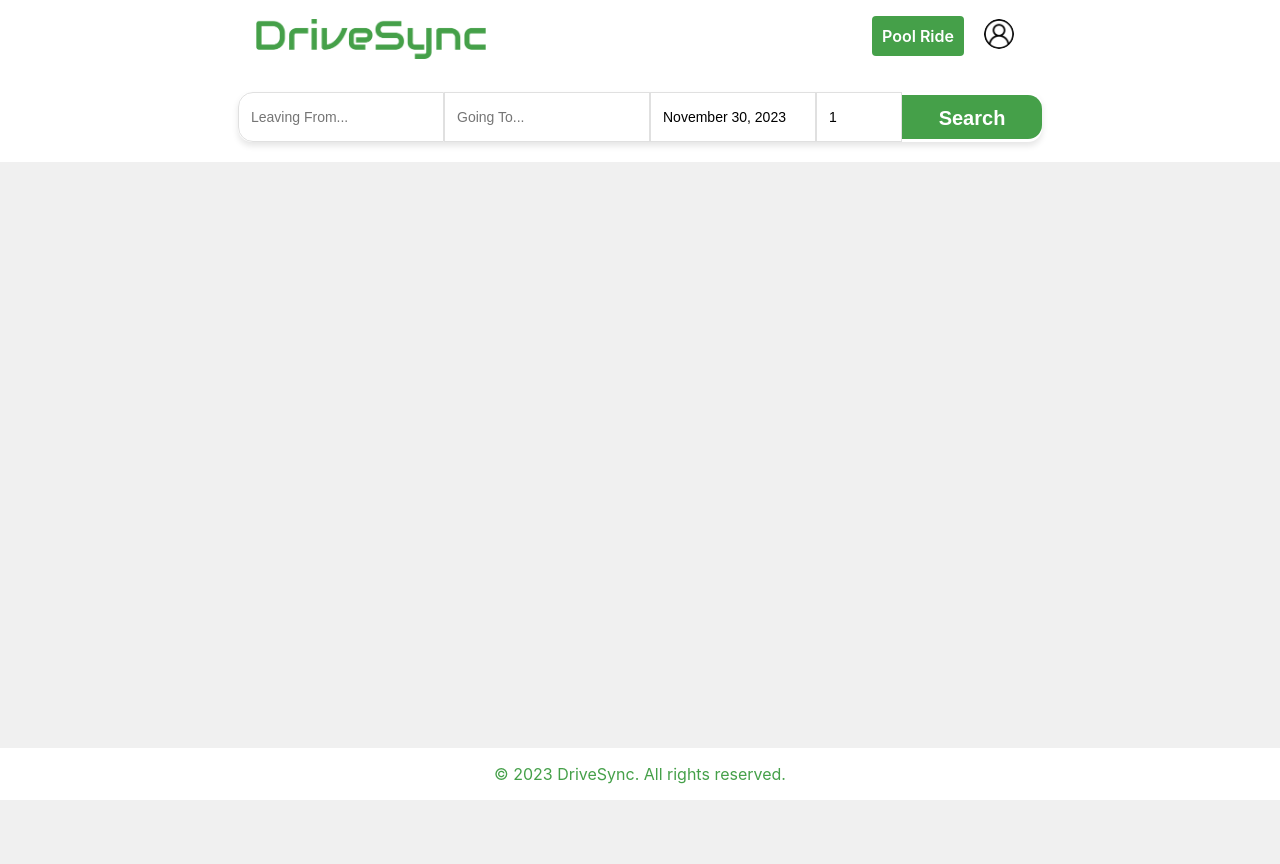
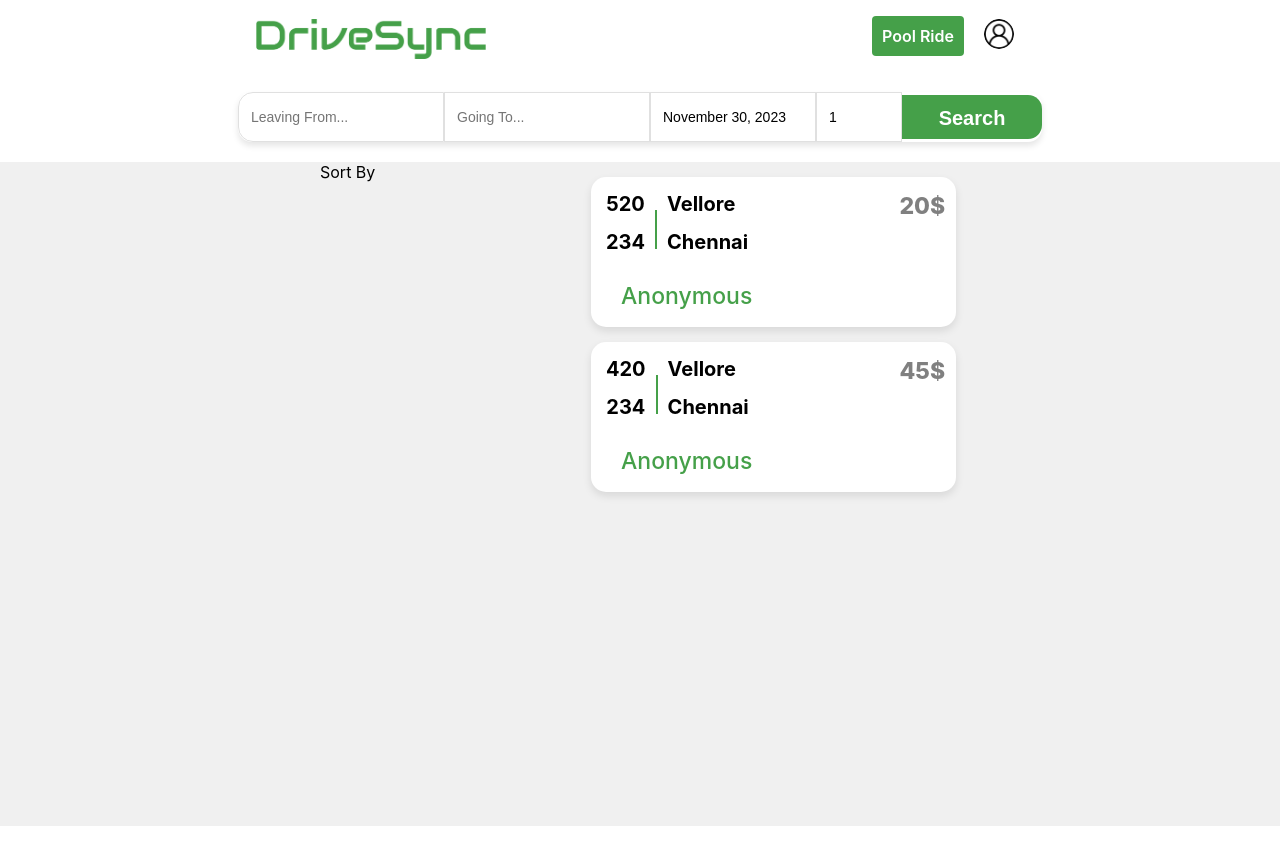
Before and after one commit to gyanoday06/DriveSync, a React (Create React App) app: page /ridepage in a window 1280 px wide. Shown: the top 864 px of the page. After the commit the page ends 826 px from the top, so only its background shows below. Built offline with nearby package versions, Linux system fonts and the light colour scheme.

Commit message:
created ride cards

```diff
--- a/src/pages/RidePage.css
+++ b/src/pages/RidePage.css
@@ -2,17 +2,142 @@
   height: 100vh;
 }
 
-.searchbar-container-ride-page{
+.searchbar-container-ride-page {
   margin-top: 20px;
   display: flex;
   justify-content: center;
 }
 
-.ride-page-content{
+.ride-page-content-background {
   margin-top: 20px;
   display: flex;
-    height: 100%;
+  height: 83%;
   width: 100%;
   justify-content: center;
   background-color: #f0f0f0;
 }
+
+.ride-page-content {
+  display: flex;
+  flex-direction: row;
+  height: 100%;
+  width: 50%;
+}
+
+.filter-content {
+  width: 40%;
+  /* background-color: red; */
+}
+
+
+
+.rides-content {
+  width: 60%;
+}
+
+.ride-card {
+  display: flex;
+  flex-direction: column;
+  height: 150px;
+  width: 95%;
+  border-radius: 15px;
+  margin: 15px;
+  background-color: white;
+  box-shadow: 0 4px 8px rgba(0, 0, 0, 0.1);
+  transition: transform 0.3s ease-in-out;
+}
+
+.ride-card:hover {
+  transform: scale(1) translateY(-3px);
+}
+
+.ride-detail {
+  display: flex;
+  height: 70%;
+  flex-direction: row;
+}
+
+.ride-detail-info {
+  width: 80%;
+  padding: 15px;
+  display: flex;
+  flex-direction: row;
+  justify-content: flex-start;
+}
+
+.ride-detail-info-time {
+  display: flex;
+  flex-direction: column;
+  justify-content: flex-start;
+  align-items: center;
+  font-weight: 650;
+  font-size: 20px;
+}
+
+.ride-detail-info-source-time {
+  display: flex;
+  justify-content: center;
+  align-items: flex-start;
+  height: 50%;
+}
+
+.ride-detail-info-destination-time {
+  display: flex;
+  justify-content: center;
+  align-items: flex-start;
+  height: 50%;
+}
+
+.ride-detail-info-travel-line {
+  display: flex;
+  justify-content: center;
+  align-self: center;
+  height: 50%;
+  margin-left: 10px;
+  border: 1px solid #45a049;
+}
+
+.ride-detail-info-place {
+  display: flex;
+  flex-direction: column;
+  justify-content: flex-start;
+  align-items: flex-start;
+  font-weight: 650;
+  font-size: 20px;
+}
+
+.ride-detail-info-source-name {
+  display: flex;
+  justify-content: flex-start;
+  align-items: flex-start;
+  height: 50%;
+  margin-left: 10px;
+}
+
+.ride-detail-info-destination-name {
+  display: flex;
+  margin-left: 10px;
+  justify-content: flex-start;
+  align-items: flex-start;
+  height: 50%;
+}
+
+.ride-detail-price {
+  width: 20%;
+  display: flex;
+  padding-top: 15px;
+  font-weight: 780;
+  font-size: 23px;
+  color: gray;
+  justify-content: center;
+}
+
+.person-detail {
+  display: flex;
+  height: 30%;
+  padding-left: 30px;
+  font-weight: 500;
+  font-size: 23px;
+  align-items: flex-start;
+  color: #45a049;
+}
--- a/src/pages/RidePage.js
+++ b/src/pages/RidePage.js
@@ -1,20 +1,71 @@
-import React from 'react';
+import React, { useState, useEffect } from 'react';
 import NavigationBar from '../components/NavigationBar';
 import SearchBar from '../components/SearchBar';
-import Footer from '../components/Footer';
 import './RidePage.css';
 
 const RidePage = () => {
+  const [isRide, setIsRide] = useState(true);
+  const rides = [
+    { price: '20$', source: 'Vellore', dest: 'Chennai', name: 'Anonymous', starttime: 520, endtime: 234, carname: 'Swift' },
+    { price: '45$', source: 'Vellore', dest: 'Chennai', name: 'Anonymous', starttime: 420, endtime: 234, carname: 'Swift' },
+  ];
+  useEffect(() => {
+    if (rides.length === 0) {
+      setIsRide(false);
+    }
+  }, [isRide]);
+
+  const handleRideCardClick = (ride) => {
+    console.log('Ride card clicked:', ride);
+  };
+
   return (
     <div className="search-page-content">
-      <NavigationBar  isSearchPage = {true}/>
+      <NavigationBar isSearchPage={true} />
       <div className='searchbar-container-ride-page'>
         <SearchBar />
       </div>
-      <div className='ride-page-content'>
-
+      <div className='ride-page-content-background'>
+        <div className='ride-page-content'>
+          <div className='filter-content'>
+            Sort By
+          </div>
+          <div className='rides-content'>
+            {isRide && rides.map((ride, index) => (
+              <div key={index} className='ride-card' onClick={() => handleRideCardClick(ride)}>
+                <div className='ride-detail'>
+                  <div className='ride-detail-info'>
+                    <div className='ride-detail-info-time'>
+                      <div className='ride-detail-info-source-time'>
+                        {ride.starttime}
+                      </div>
+                      <div className='ride-detail-info-destination-time'>
+                        {ride.endtime}
+                      </div>
+                    </div>
+                    <div className='ride-detail-info-travel-line'>
+                    </div>
+                    <div className='ride-detail-info-place'>
+                      <div className='ride-detail-info-source-name'>
+                        {ride.source}
+                      </div>
+                      <div className='ride-detail-info-destination-name'>
+                        {ride.dest}
+                      </div>
+                    </div>
+                  </div>
+                  <div className='ride-detail-price'>
+                    {ride.price}
+                  </div>
+                </div>
+                <div className='person-detail'>
+                  {ride.name}
+                </div>
+              </div>
+            ))}
+          </div>
+        </div>
       </div>
-      <Footer />
     </div>
   );
 };
```
Lines whose indentation alone changed are shown as unchanged.
